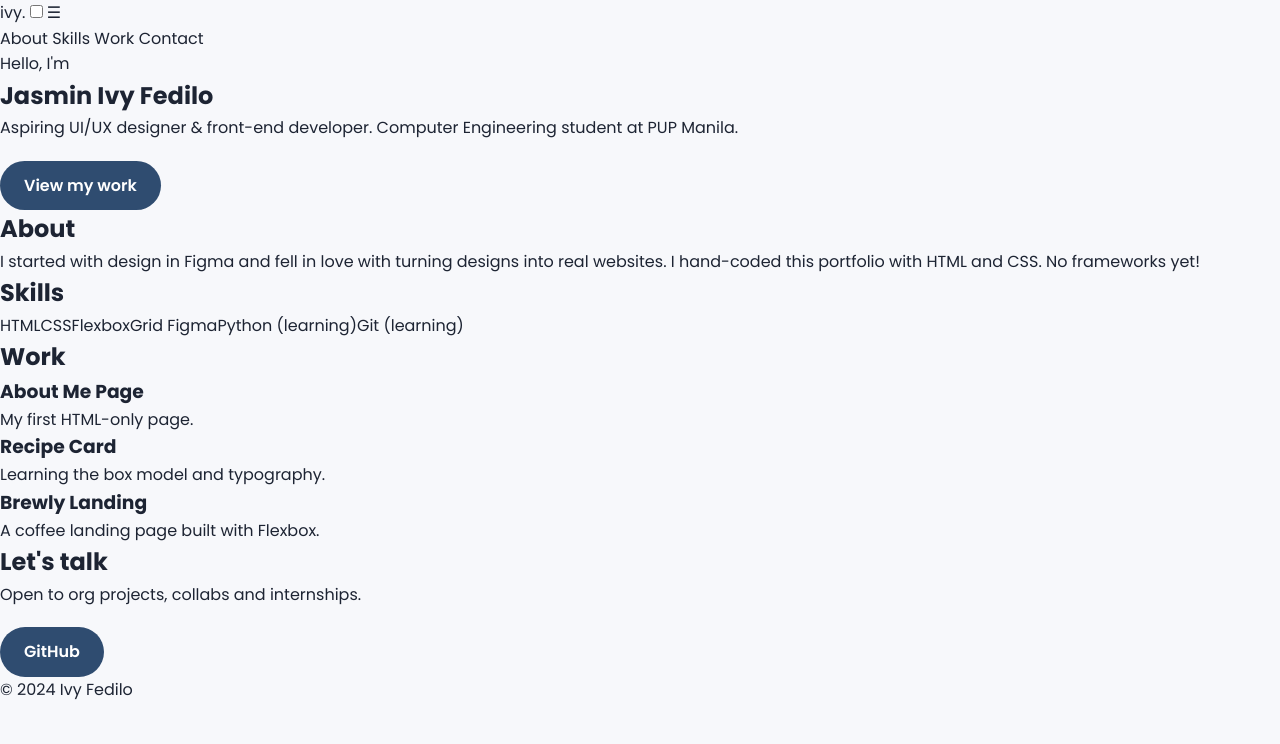
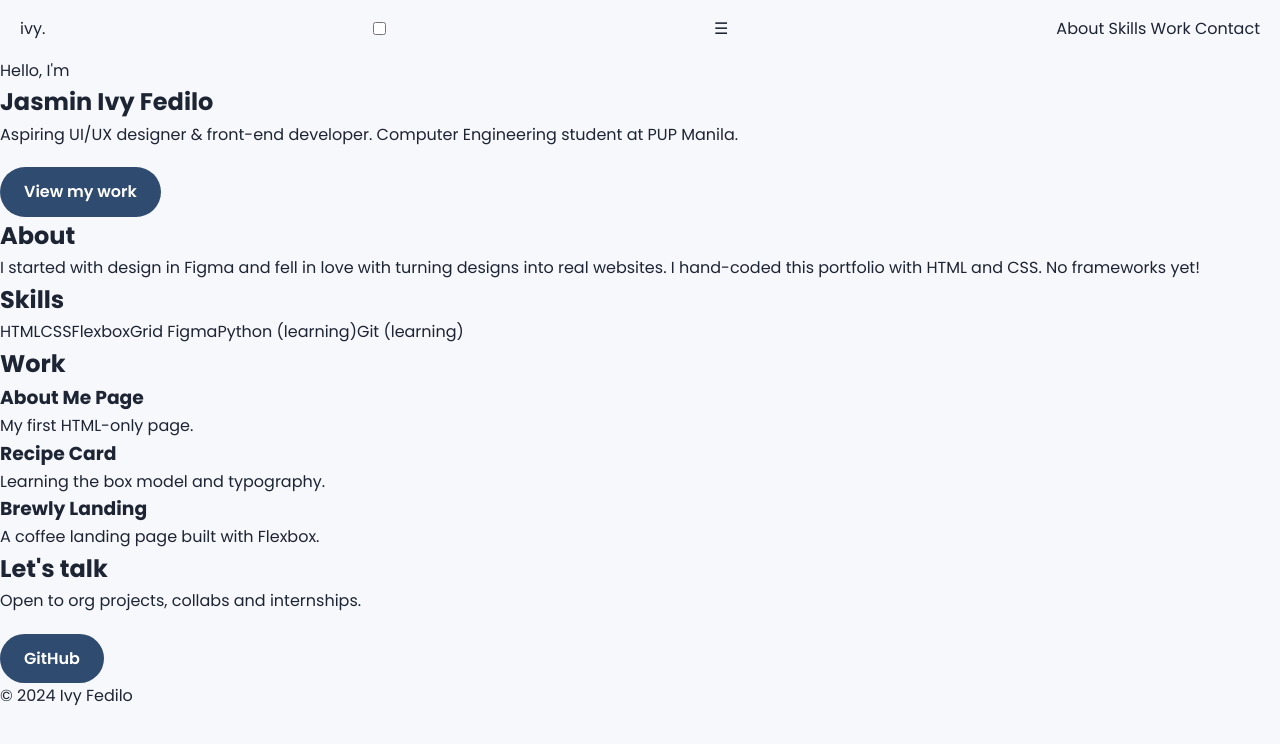
Before and after one commit to cowniv/responsive-portfolio-v1, a plain HTML site: page index.html in a window 1280 px wide. Drawn offline with Linux system fonts and the light colour scheme.

Commit message:
style: build sticky header

```diff
--- a/style.css
+++ b/style.css
@@ -30,3 +30,14 @@ a { color: inherit; text-decoration: none; }
   transition: transform .2s;
 }
 .btn:hover { transform: translateY(-2px); }
+
+/* Header + mobile menu */
+.site-header {
+  position: sticky; top: 0;
+  display: flex; align-items: center; justify-content: space-between;
+  flex-wrap: wrap;
+  padding: 16px 20px;
+  background: rgba(247, 248, 251, .9);
+  backdrop-filter: blur(6px);
+  z-index: 10;
+}
```
